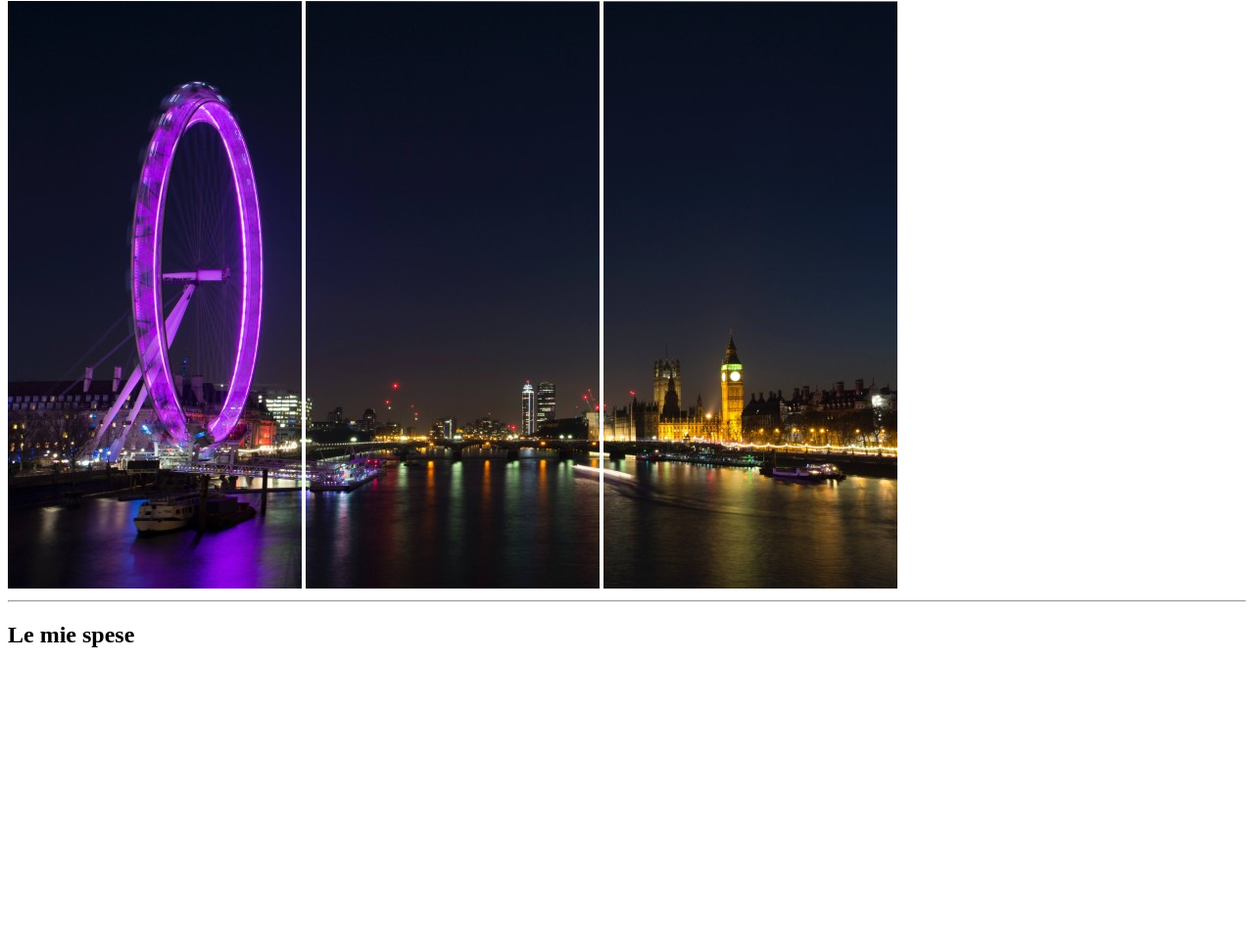
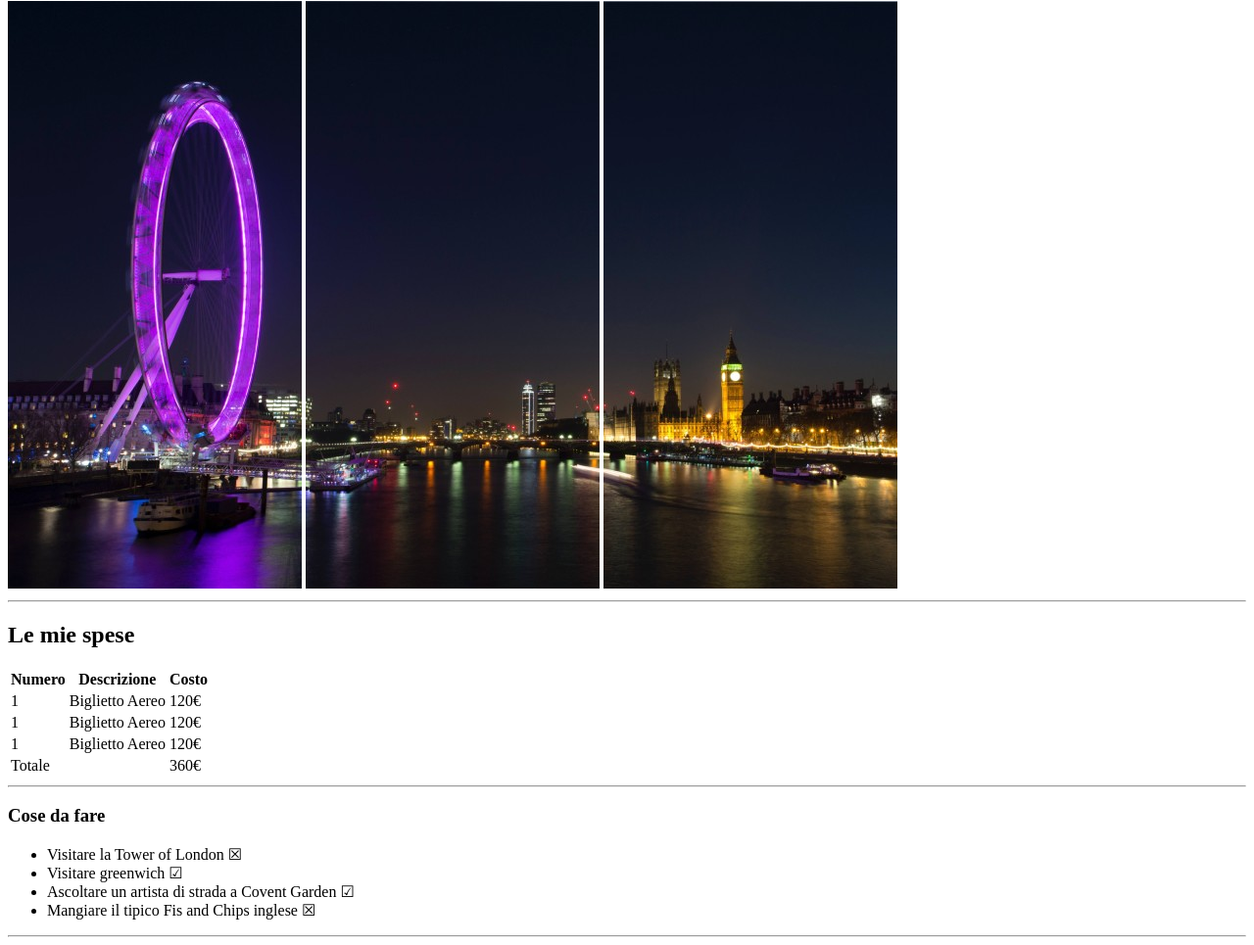
Before and after one commit to iram96/html-london-trip, a plain HTML site: page index.html in a window 1280 px wide. Shown: the part 79-1044 px from the top of the page at 98% size. Before the commit the page ends 800 px from the top, so only its background shows below. Drawn offline with Linux system fonts and the light colour scheme.

Commit message:
Added 2° section

```diff
--- a/index.html
+++ b/index.html
@@ -16,6 +16,49 @@
     <hr>
     <section>
        <h2>Le mie spese</h2>
+        <table>
+            <tr>
+                <th><b>Numero</b></th>
+                <th><b>Descrizione</b></th>
+                <th><b>Costo</b></th>
+            </tr>
+            <tr>
+                 <td>1</td>
+                 <td>Biglietto Aereo</td>
+                 <td>120€</td>
+            </tr>
+            <tr>
+                <td>1</td>
+                <td>Biglietto Aereo</td>
+                <td>120€</td>
+            </tr>
+            <tr>
+                <td>1</td>
+                <td>Biglietto Aereo</td>
+                <td>120€</td>
+            </tr>
+            <tr>
+                <td colspan="2">Totale</td>
+
+                <td>360€</td>
+           </tr>
+
+        </table>
+        <hr>
+    </section>
+
+    <section>
+        <h3>Cose da fare</h3>
+        <ul>
+            <li>Visitare la Tower of London &#9746;</li>
+            <li>Visitare greenwich &#9745;</li>
+            <li>Ascoltare un artista di strada a Covent Garden &#9745;</li>
+            <li>Mangiare il tipico Fis and Chips inglese &#9746;</li>
+        </ul>
+        <hr>
+    </section>
+
+    <section>
 
 
     </section>
```
